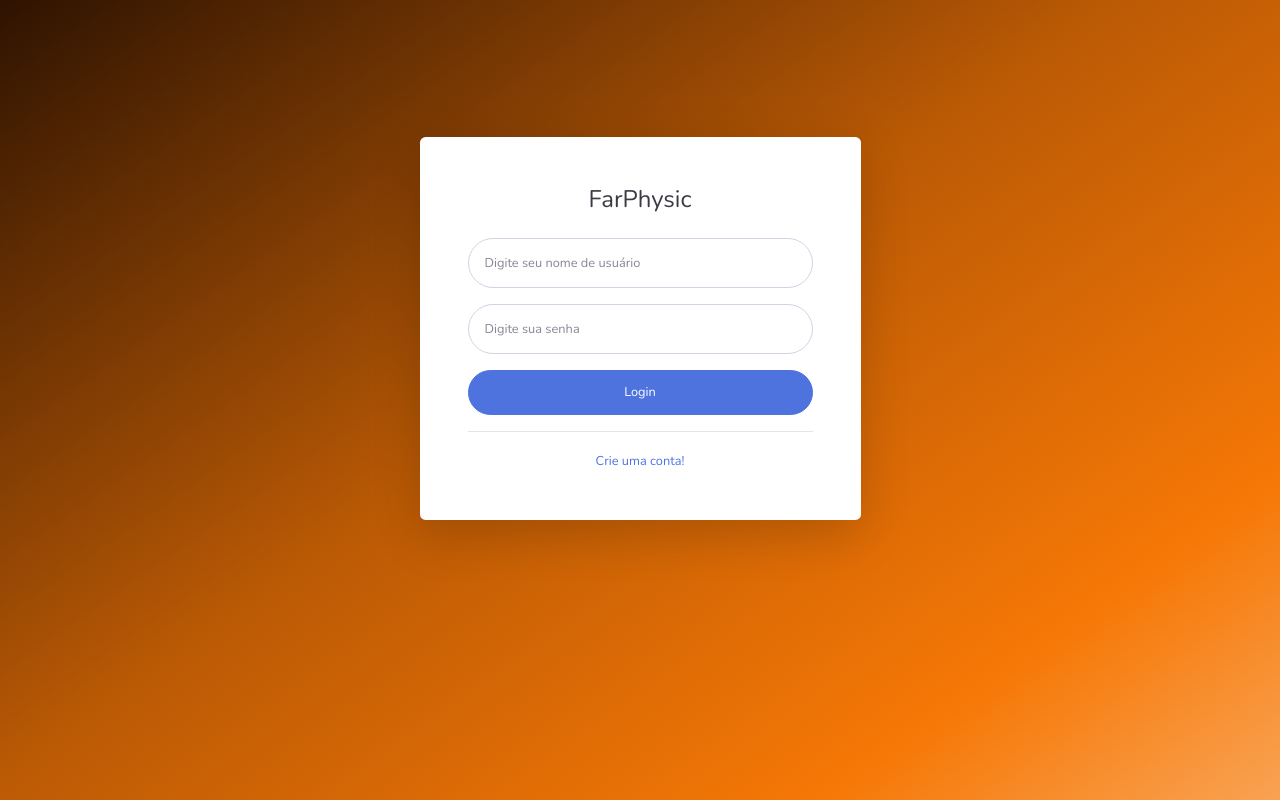
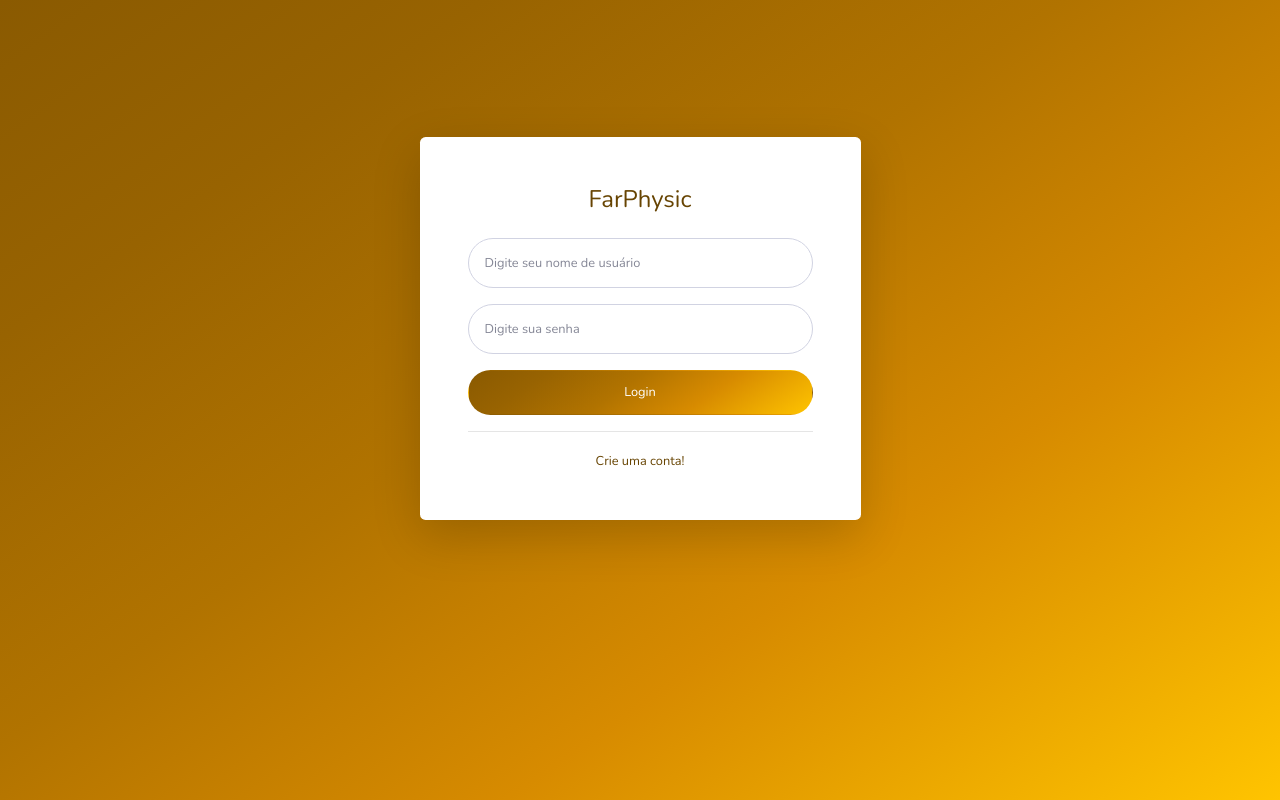
Before and after one commit to andreluiz2431/ppi3ano, a PHP site: page /sb-admin-2/index.php in a window 1280 px wide. Run offline with PHP 8.4, Linux system fonts and the light colour scheme.

Commit message:
gradiente

```diff
--- a/sb-admin-2/index.php
+++ b/sb-admin-2/index.php
@@ -23,8 +23,13 @@
 
         <style>
             #gradiente{
-                background: rgb(9,0,0);
-                background: linear-gradient(145deg, rgba(9,0,0,1) 0%, rgba(46,19,1,1) 0%, rgba(187,90,5,1) 46%, rgba(246,120,6,1) 81%, rgba(249,162,83,1) 100%, rgba(255,255,255,1) 100%);
+                background: rgb(103,68,2);
+                background: linear-gradient(145deg, rgba(103,68,2,1) 0%, rgba(117,77,2,1) 0%, rgba(138,90,1,1) 0%, rgba(152,99,1,1) 20%, rgba(177,115,0,1) 44%, rgba(195,126,0,1) 55%, rgba(215,139,0,1) 68%, rgba(255,196,0,1) 100%);
+                color: white;
+            }
+            #letrasG{
+                color: rgb(103,68,2);
+                color: linear-gradient(145deg, rgba(103,68,2,1) 0%, rgba(117,77,2,1) 0%, rgba(138,90,1,1) 0%, rgba(152,99,1,1) 20%, rgba(177,115,0,1) 44%, rgba(195,126,0,1) 55%, rgba(215,139,0,1) 68%, rgba(255,196,0,1) 100%);
             }
         </style>
 
@@ -47,7 +52,7 @@
                             <div class="col-lg-12">
                                 <div class="p-5">
                                     <div class="text-center">
-                                        <h1 class="h4 text-gray-900 mb-4">FarPhysic</h1>
+                                        <h1 class="h4 mb-4" id="letrasG">FarPhysic</h1>
                                     </div>
                                     <form class="user" method="post" action="index.php">
                                         <div class="form-group">
@@ -56,11 +61,11 @@
                                         <div class="form-group">
                                             <input type="password" class="form-control form-control-user" id="exampleInputPassword" placeholder="Digite sua senha" name="senha">
                                         </div>
-                                        <input type="submit" class="btn btn-primary btn-user btn-block" value="Login">
+                                        <input type="submit"  id="gradiente" class="btn btn-user btn-block" value="Login">
                                         <hr>
                                     </form>
                                     <div class="text-center">
-                                        <a class="small" href="register.php">Crie uma conta!</a>
+                                        <a class="small" id="letrasG" href="register.php">Crie uma conta!</a>
                                     </div>
                                 </div>
                             </div>
```
Also changed, not shown: sb-admin-2/register.php (+11 -6 lines).
